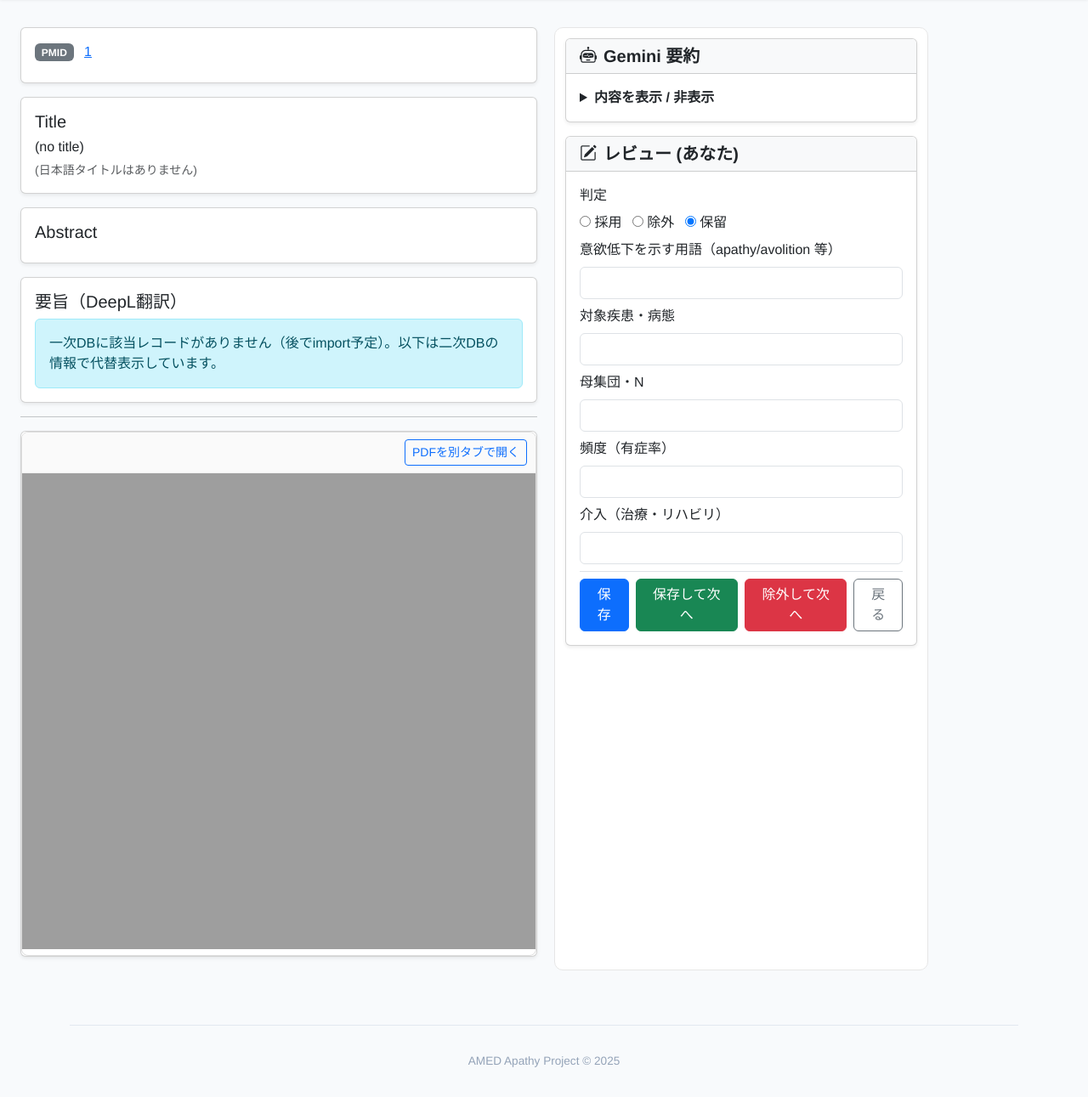
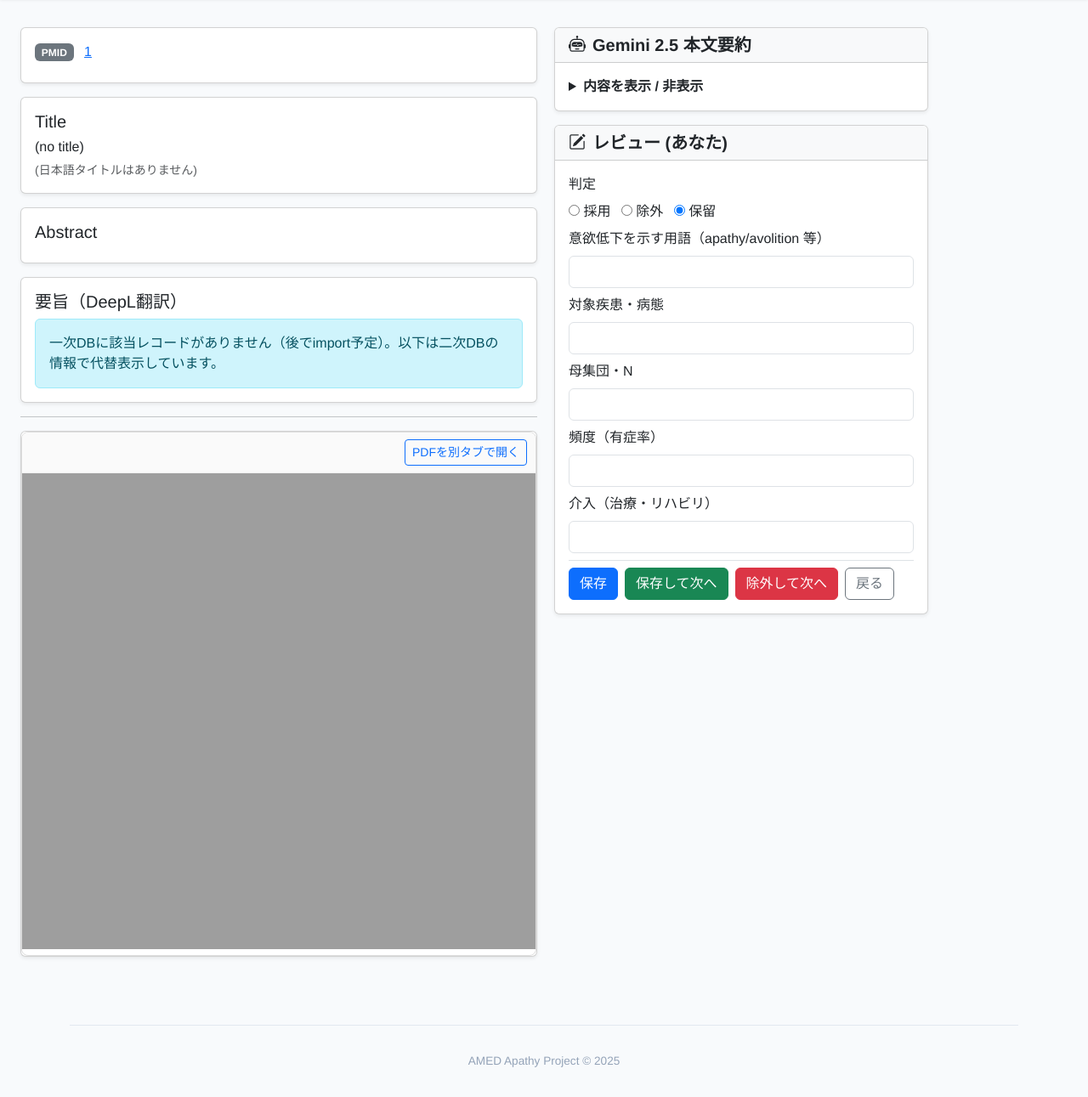
Before and after one commit to kasadera-creator/apathy_screen, a FastAPI app: page /secondary/1/1 in a window 1280 px wide. Shown: the part 66-1357 px from the top of the page at 85% size. Run offline with FastAPI, Linux system fonts and the light colour scheme; the visitor is signed in with stand-in values (Sample User, id 1); data comes from the database, SQL or seed files in the repository; data that the repository does not hold is empty.

Commit message:
Update secondary_review.html

```diff
--- a/templates/secondary_review.html
+++ b/templates/secondary_review.html
@@ -105,7 +105,7 @@
     <div class="review-right">
     <div class="card mb-3 shadow-sm">
       <div class="card-header bg-light py-2">
-        <h5 class="card-title fw-bold mb-0 text-dark"><i class="bi bi-robot me-2"></i>Gemini 要約</h5>
+        <h5 class="card-title fw-bold mb-0 text-dark"><i class="bi bi-robot me-2"></i>Gemini 2.5 本文要約</h5>
       </div>
       <div class="card-body">
         <details class="gemini-box" {% if auto and auto.needs_review %}open{% endif %}>
@@ -218,11 +218,6 @@
   /* 固定表示（内部スクロールなし） */
   max-height: none;
   overflow: visible;
-
-  border: 1px solid #e6e6e6;
-  border-radius: 10px;
-  background: #fff;
-  padding: 12px;
 }
 
 /* Mobile */
```
